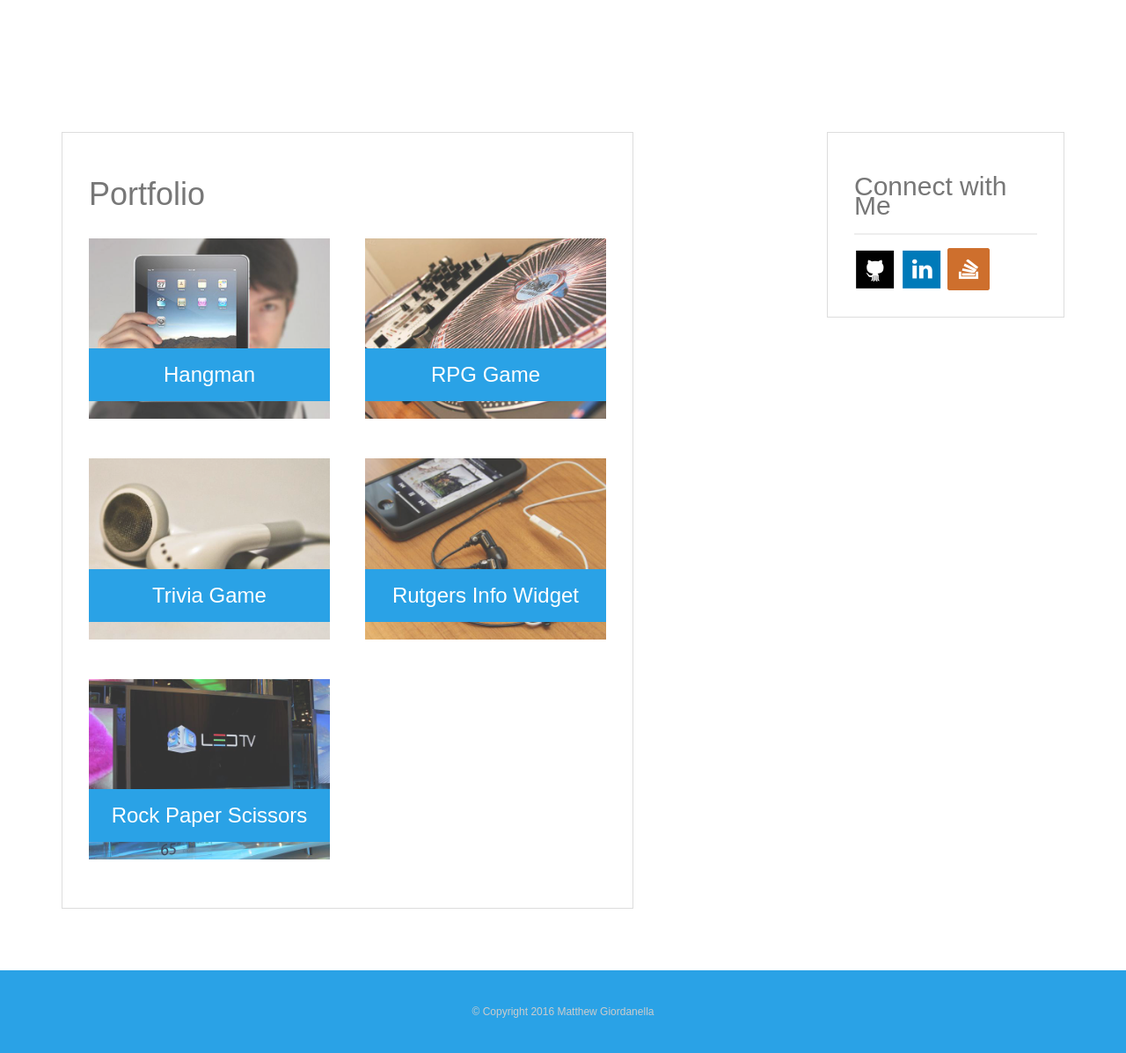
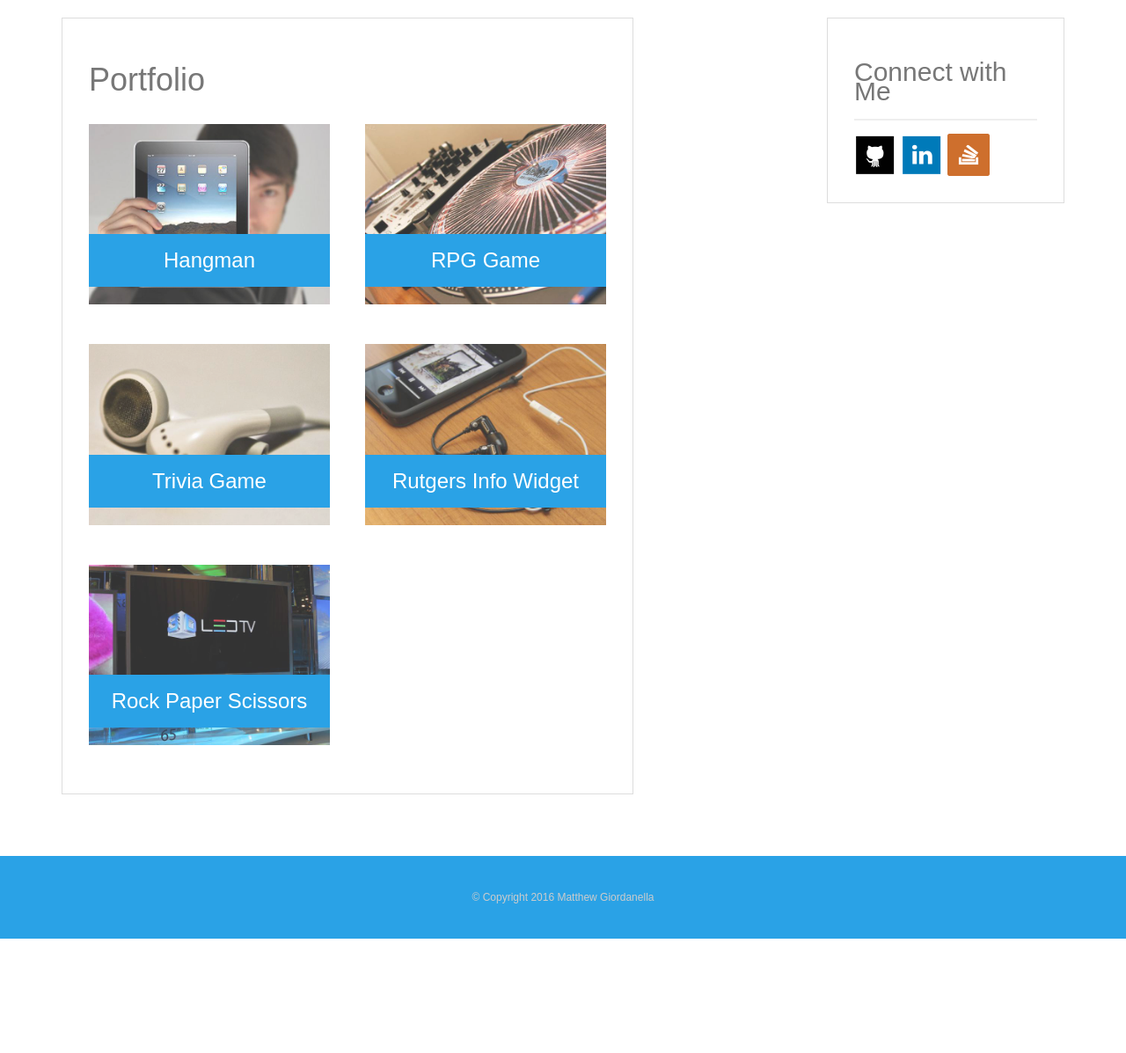
Before and after one commit to mattg317/assignment2, a PHP site: page /portfolio.html in a window 1280 px wide. Shown: the part 52-1249 px from the top of the page at 88% size. After the commit the page ends 1119 px from the top, so only its background shows below. Run offline with PHP 8.4, Linux system fonts and the light colour scheme; some libraries are stand-ins or nearby versions.

Commit message:
fixed portfolio spacing

```diff
--- a/assets/css/style.css
+++ b/assets/css/style.css
@@ -31,8 +31,8 @@ h3,
 	margin-right: 0;
 }
 /*main area*/
-#main-container {
-	padding-top: 130px;
+#main-container .container{
+	padding-top: 10px;
 }
 .main-section {
 	background: #fff;
@@ -51,8 +51,6 @@ h3,
 	margin: 10px;
 	float:left;
 }
-
-
 
 /*portfolio page*/
 .work {
```
